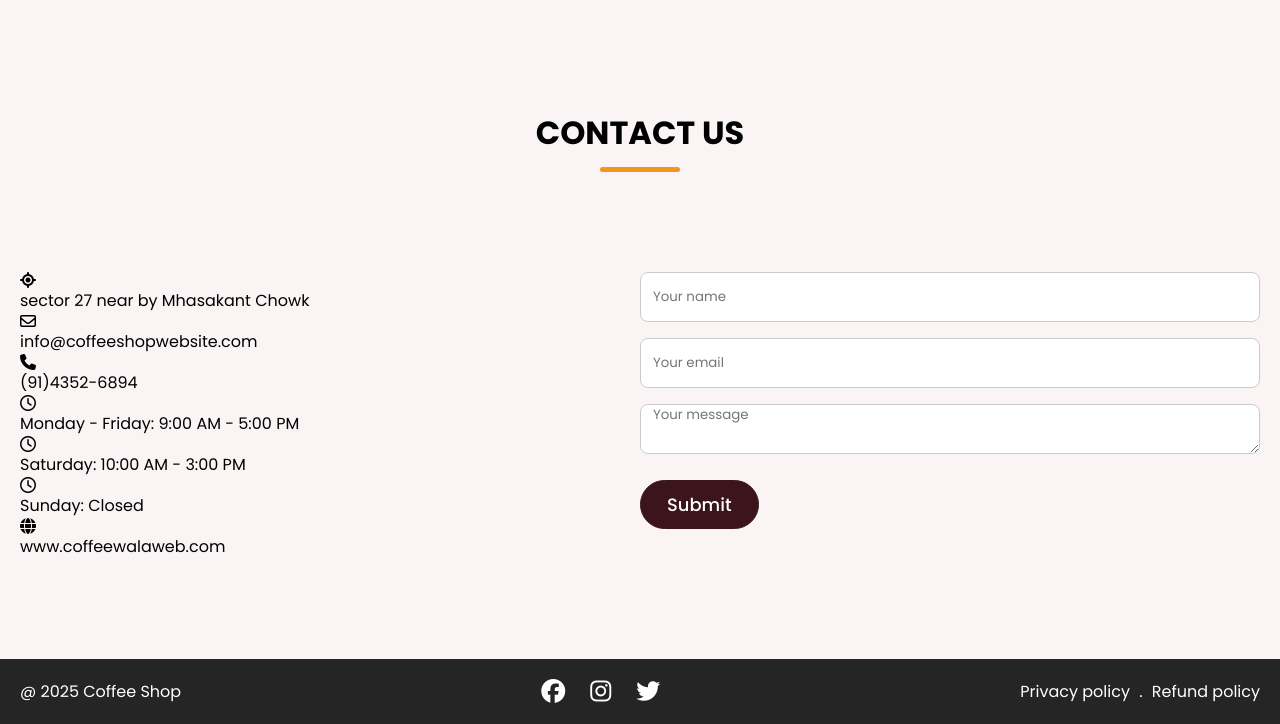
After one commit to niharikasawant26-jpg/coffee_web, a PHP site: page /index.php in a window 1280 px wide. The commit adds this page. Shown: the part 5615-6339 px from the top of the page. Run offline with PHP 8.4, Linux system fonts and the light colour scheme; some libraries are stand-ins or nearby versions; some web fonts are replaced.

Commit message:
updated project

```diff
--- /dev/null
+++ b/connect.php
@@ -0,0 +1,15 @@
+<?php
+$servername = "localhost";   // or your server name
+$username = "root";          // your MySQL username
+$password = "";              // your MySQL password
+$dbname = "coffee_website";   // your database name
+
+// Create connection
+$conn = new mysqli($servername, $username, $password, $dbname);
+
+// Check connection
+if ($conn->connect_error) {
+    die("Connection failed: " . $conn->connect_error);
+}
+echo "Connected successfully";
+?>
--- a/index.html
+++ b/index.php
@@ -1,3 +1,25 @@
+<?php
+include 'connect.php';
+
+
+
+  if (isset($_POST['submit'])) {
+      $name = $_POST['name'];
+      $email = $_POST['email'];
+      $message = $_POST['message'];
+
+      $sql = "INSERT INTO contacts (c_name, emails, msg) VALUES ('$name', '$email', '$message')";
+
+      if ($conn->query($sql) === TRUE) {
+          echo "<script>alert('Message sent successfully!');</script>";
+      } else {
+          echo "Error: " . $sql . "<br>" . $conn->error;
+      }
+  }
+
+  $conn->close();
+
+?>
 <!DOCTYPE html>
 <html lang="en">
 <head>
@@ -15,7 +37,7 @@
     <header>
         <nav class="navbar section-content">
             <a href="#" class="nav-logo">
-                <h2 class="logo-text">☕Coffee</h2>
+                <h2 class="logo-text">☕HotBeans</h2>
             </a>
             <ul class="nav-menu">
                 <button id="menu-close-button" class="fas fa-times"></button>
@@ -253,12 +275,12 @@
                     </li>
                 </ul>
 
-                <form action="#" class="contact-form">
-                    <input type="text"placeholder="Your name" class="form-input" required>
-                     <input type="email" placeholder="Your email" class="form-input" required>
-                     <textarea  placeholder="Your message" class="form-input" required></textarea>
-                     <button class="submit-button">Submit</button>
-                </form>
+                  <form action="" method="POST" class="contact-form">
+      <input type="text" name="name" placeholder="Your name" class="form-input" required>
+      <input type="email" name="email" placeholder="Your email" class="form-input" required>
+      <textarea name="message" placeholder="Your message" class="form-input" required></textarea>
+      <button type="submit" name="submit" class="submit-button">Submit</button>
+  </form>
             </div>
         </section>
 
```
